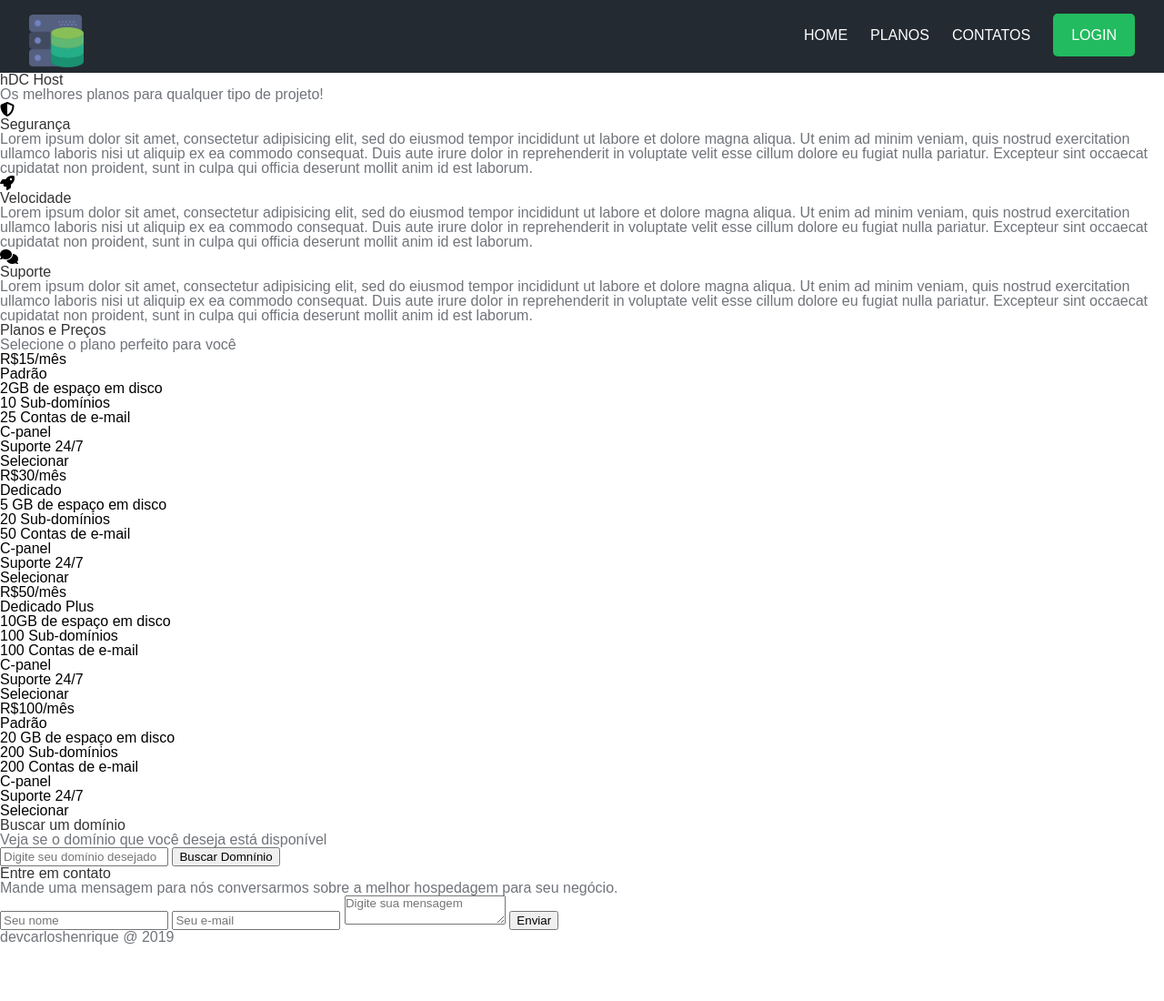
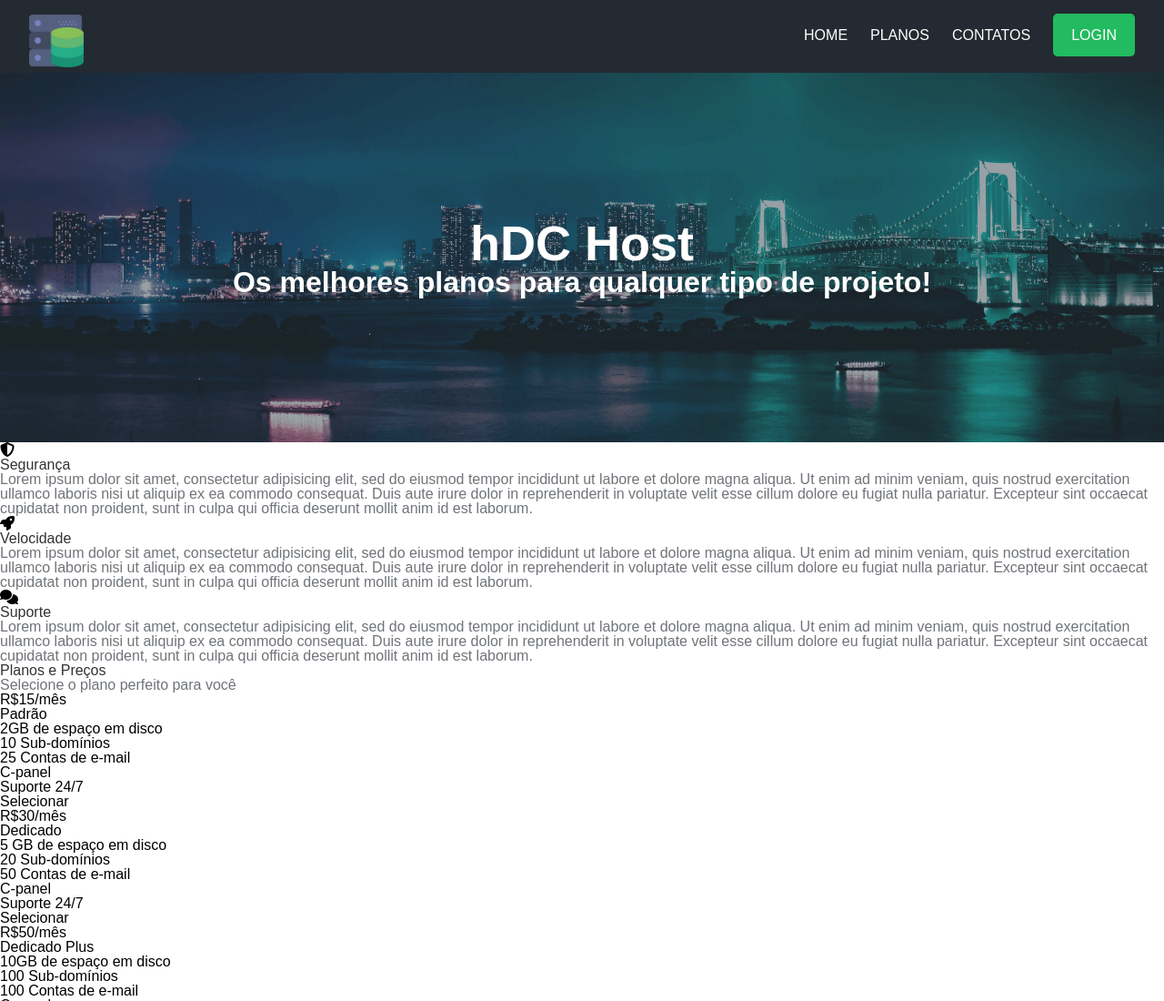
Before and after one commit to devcarloshenrique/Template-2---Hosts, a plain HTML site: page index.html in a window 1280 px wide. Shown: the top 1100 px of the page at 91% size. Before the commit the page ends 1038 px from the top, so only its background shows below. Drawn offline with Linux system fonts and the light colour scheme.

Commit message:
feat: menu banner estilizado

```diff
--- a/css/style.css
+++ b/css/style.css
@@ -73,3 +73,28 @@ nav {
 .default-btn {
 	background-color: #22BB5F;
 }
+
+
+/*main banner*/
+
+.main-banner {
+	background-image: url('../img/mainbanner.png');
+	background-size: cover;
+	background-position: center;
+	padding: 10em 0;
+	position: relative;
+}
+
+.main-banner h1, .main-banner p {
+	color: #FFF;
+	text-align: center;
+	font-weight: bold;
+}
+
+.main-banner h1 {
+	font-size: 54px;
+}
+
+.main-banner p {
+	font-size: 32px;
+}
```
